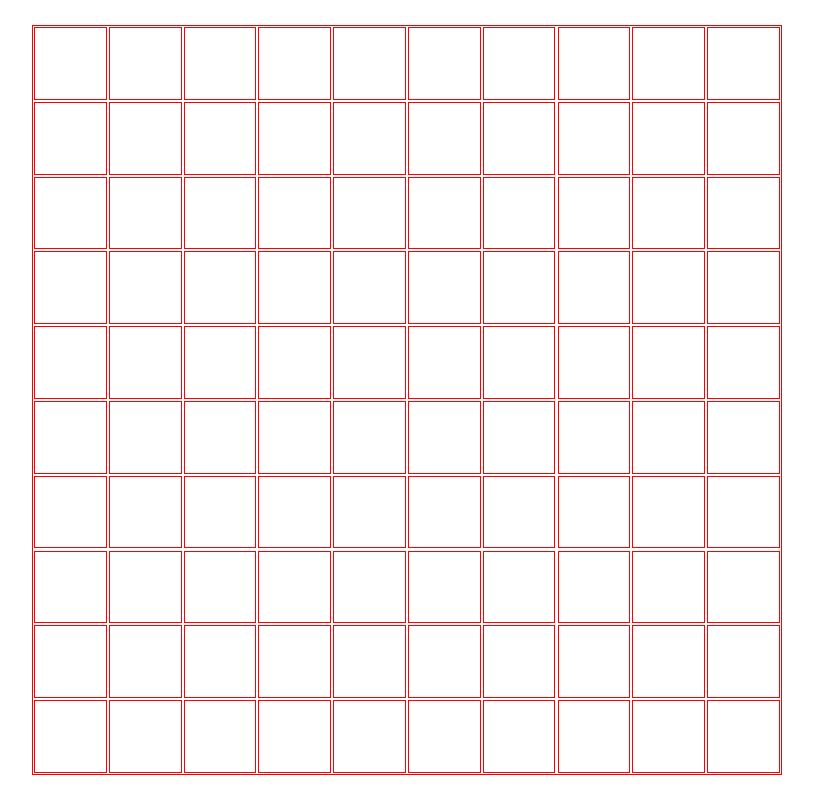
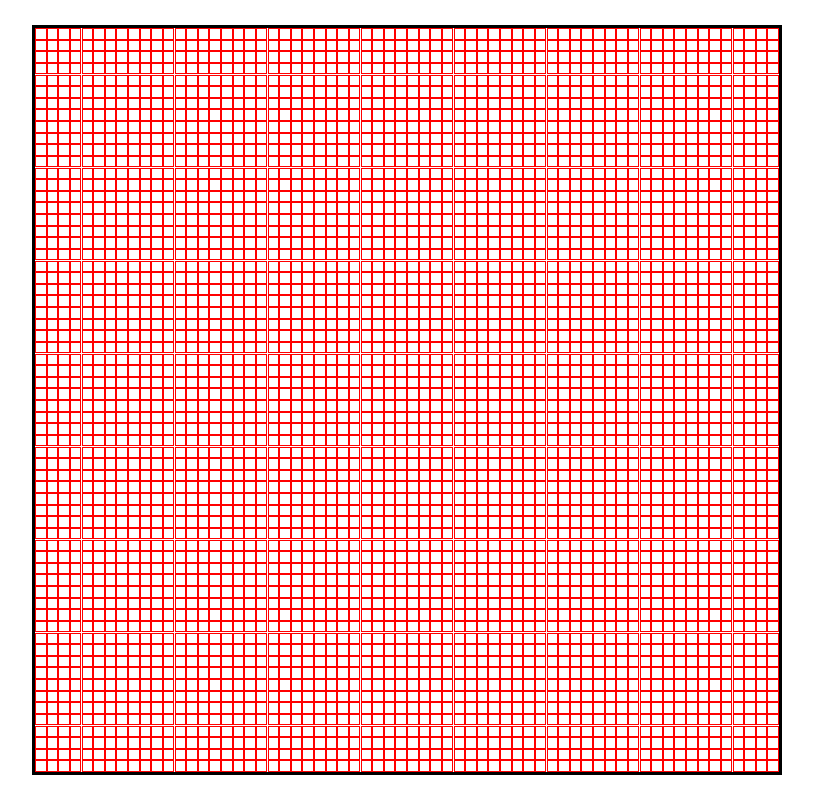
Before and after one commit to RoyalRabbit/etch-a-sketch, a plain HTML site: page index.html in a window 1280 px wide. Shown: the whole page, without its empty margins (233-1046 px from the left). Drawn offline with Linux system fonts and the light colour scheme.

Commit message:
Add event listener inside of grid creation loop

```diff
--- a/script.js
+++ b/script.js
@@ -3,40 +3,44 @@ console.log(gridContainer)
 
 
 const gridWidth = gridContainer.clientWidth
-console.log(gridWidth)
 
 // Calculate how many grid squares need to be created
-const squaresInRow = 10
+const squaresInRow = 64
 const squares = squaresInRow**2
+
+//Calculate dimensions of squares
+const squareLength = gridWidth / (squaresInRow + 0.3);
 
 
 // Create div elements with class grid in square
 for (let i = 0; i <squares; i++) {
     const grid = document.createElement('div')
     grid.className='grid'
-    grid.style.width = `${gridWidth/ (squaresInRow+.3)}px`;
-    grid.style.height = `${gridWidth/ (squaresInRow+.3)}px`;
-    console.log(grid.style.width)
+    grid.addEventListener('mouseover', obj=>{
+        changeBackgroundRandom(obj);
+    })
+    grid.style.width = `${squareLength}px`;
+    grid.style.height = `${squareLength}px`;
     gridContainer.appendChild(grid);
 }
 
 // Select all grids
 
-let gridAll = document.querySelectorAll('.grid');
+// let gridAll = document.querySelectorAll('.grid');
 
-// Put event listener on each item in gridAll
-gridAll.forEach(item=>{
-    // Mouse over event
-    item.addEventListener('mouseover', obj=>{
-        changeBackgroundRandom(obj);
-    })
+// // Put event listener on each item in gridAll
+// gridAll.forEach(item=>{
+//     // Mouse over event
+//     item.addEventListener('mouseover', obj=>{
+//         changeBackgroundRandom(obj);
+//     })
 
     // Mouse out event
     // item.addEventListener('mouseout', obj=> {
     //     changeBackgroundWhite(obj)
     //     console.log(obj)
     // })
-})
+// })
 
 
 
--- a/styles.css
+++ b/styles.css
@@ -20,7 +20,7 @@ body {
 .grid-container {
     display: flex;
 
-    border: solid 1px red;
+    border: solid 3px rgb(0, 0, 0);
     width: 75rem;
     height: 75rem;
     justify-content: space-around;
```
